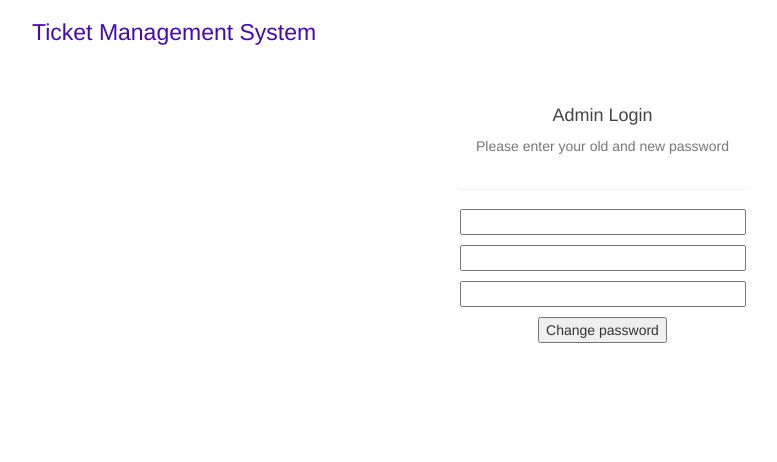
After one commit to namlevu/ticketm, a Flask app: page /auth/changepass in a window 1280 px wide. The commit adds this page. Shown: the top 462 px of the page, without its empty margins (38-815 px from the left). Run offline with Flask 2, Linux system fonts and the light colour scheme; the visitor is signed in with stand-in values (Sample User, id 1); some libraries are stand-ins or nearby versions.

Commit message:
append change password page

```diff
--- a/ticket/auth/forms.py
+++ b/ticket/auth/forms.py
@@ -8,6 +8,12 @@ class LoginForm(FlaskForm):
   password = PasswordField('Password', validators=[DataRequired()])
   remember_me = BooleanField('Remember Me')
   submit = SubmitField('Sign In')
+
+class ChangePasswordForm(FlaskForm):
+  old_password = PasswordField('Password', validators=[DataRequired()])
+  new_password = PasswordField('New Password', validators=[DataRequired()])
+  password_repeat = PasswordField('New Password Repeat', validators=[DataRequired()])
+  submit = SubmitField('Change password')
 
 class RegistrationForm(FlaskForm):
   username = StringField('Username', validators=[DataRequired()])
--- a/ticket/auth/routes.py
+++ b/ticket/auth/routes.py
@@ -1,8 +1,9 @@
-from flask import render_template, redirect, url_for, flash, request
-from flask_login import login_user, logout_user, current_user
-from ticket.auth.forms import LoginForm
+from flask import render_template, redirect, url_for, flash, request, abort
+from flask_login import login_user, logout_user, current_user, login_required
+from ticket.auth.forms import LoginForm, ChangePasswordForm
 from ticket.auth import bp
 from ticket.models import User
+from ticket import db
 
 @bp.route('/login', methods=['GET', 'POST'])
 def login():
@@ -23,3 +24,23 @@ def login():
 def logout():
   logout_user()
   return redirect(url_for('main.index'))
+
+@bp.route('/changepass', methods=['GET', 'POST'])
+@login_required
+def changepass():
+  form = ChangePasswordForm()
+  error_msg = None
+  if form.validate_on_submit():
+    user = User.query.filter_by(id=current_user.id).first()
+    if user.check_password(form.old_password.data):
+      if form.new_password.data == form.password_repeat.data:
+        user.set_password(form.new_password.data)
+        db.session.commit()
+
+        error_msg = 'Password changed successful.'
+      else:
+        error_msg = 'Password repeat is not same with new password.'
+    else:
+      error_msg = 'Old password is invalid.'
+
+  return render_template('home/changepass.html', msg=error_msg, form=form)
--- a/ticket/main/forms.py
+++ b/ticket/main/forms.py
@@ -9,4 +9,4 @@ class NewTicketForm(FlaskForm):
   quanlity = IntegerField('Số lượng vé')
   amount = IntegerField('Tổng tiền')
   note = TextAreaField('Ghi chú')
-  submit = SubmitField('Created')
+  submit = SubmitField('Tạo vé')
--- a/ticket/main/routes.py
+++ b/ticket/main/routes.py
@@ -23,7 +23,6 @@ def before_request():
 def index():
   # Do some stuff
   return render_template('home/index.html')
-
 
 @bp.route('/ticket/new', methods=['GET', 'POST'])
 @login_required
--- /dev/null
+++ b/ticket/templates/home/changepass.html
@@ -0,0 +1,40 @@
+{# _ticket/templates/home/changepass.html_ #}
+
+{% extends "layout.html" %}
+{% block title %}Hello world!{% endblock %}
+{% block body %}
+    {{ super() }}
+    <div class="container">
+        <h1 class="form-heading">Ticket Management System</h1>
+        <div class="login-form">
+            <div class="main-div">
+                <div class="panel">
+                    <h2>Admin Login</h2>
+                    <p>Please enter your old and new password</p>
+                </div>
+
+                <form id="Login" action="" method="post" novalidate>
+                    {{ form.hidden_tag() }}
+                    {% if msg %}
+                    <div>{{ msg }}</div>
+                    {% endif %}
+                    <div class="form-group">
+                        <!-- input type="email" class="form-control" id="inputEmail" placeholder="Email Address" -->
+                        {{ form.old_password(size=32) }}
+                    </div>
+                    <div class="form-group">
+                        <!-- <input type="password" class="form-control" id="inputPassword" placeholder="Password"> -->
+                        {{ form.new_password(size=32) }}
+                    </div>
+                    <div class="form-group">
+                        <!-- <input type="password" class="form-control" id="inputPassword" placeholder="Password"> -->
+                        {{ form.password_repeat(size=32) }}
+                    </div>
+
+                    {{ form.submit() }}
+                </form>
+            </div>
+            <p class="botto-text"> Nam V L </p>
+        </div>
+    </div>
+{% endblock %}
--- a/ticket/templates/home/index.html
+++ b/ticket/templates/home/index.html
@@ -10,6 +10,7 @@
       <a href="{{ url_for('auth.login') }}">Login</a>
       {% else %}
       <a href="{{ url_for('auth.logout') }}">Logout</a>
+      <a href="{{ url_for('auth.changepass') }}">Change password</a>
       {% endif %}
     </div>
     <div class="jumbotron">
```
